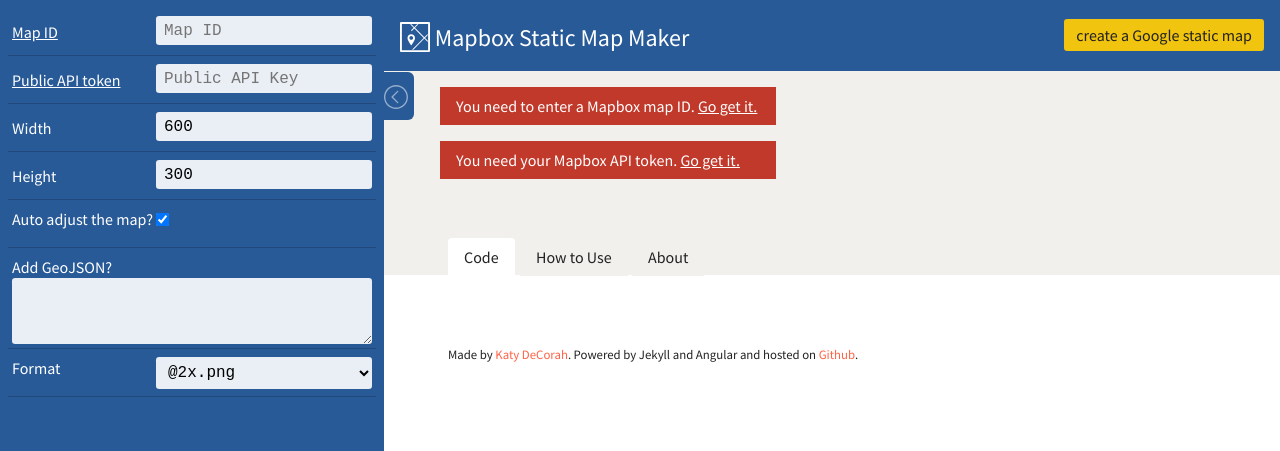
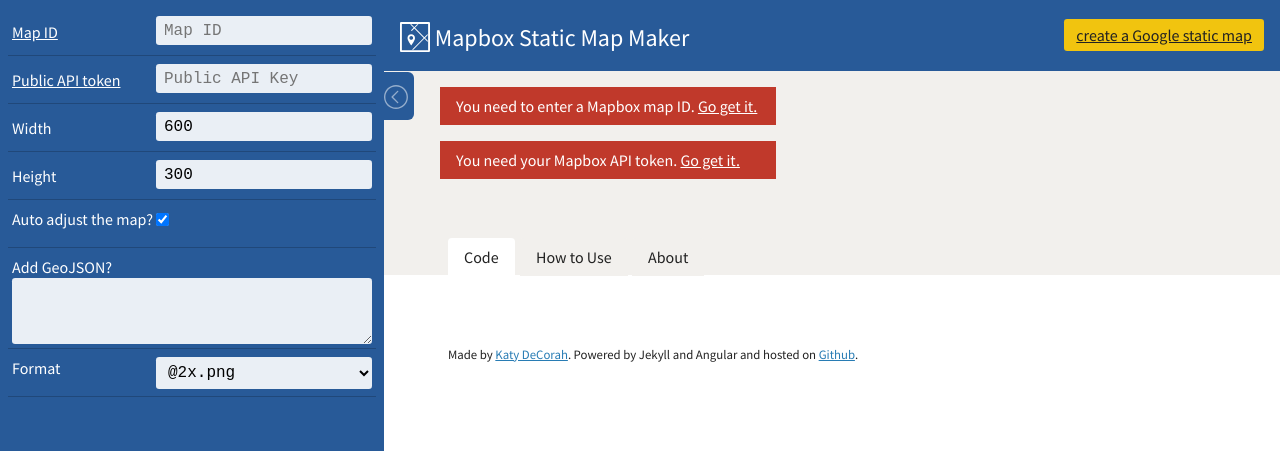
Before and after one commit to katydecorah/staticmapmaker, a Jekyll site: the page built from mapbox.html, in a window 1280 px wide. Shown: the top 451 px of the page. Built offline with Jekyll 4.4.1, drawn with Linux system fonts in a browser that asks for light colours; nearby versions of some CDN libraries; some web fonts are replaced.

Commit message:
fixes color contrast

```diff
--- a/css/lib/_type.scss
+++ b/css/lib/_type.scss
@@ -28,9 +28,11 @@
 }
 
 a {
-  text-decoration: none;
   color: $link-color;
-  &:hover { color: lighten($link-color,10%);}
+  &:hover {
+    color: lighten($link-color,10%);
+    text-decoration: none;
+  }
 }
 code, pre {
   font-family: $monoFontFamily;
--- a/css/lib/_vars.scss
+++ b/css/lib/_vars.scss
@@ -9,5 +9,4 @@
 $control-inner:   darken($bg-dark,5%);
 $sansFontFamily:  'Source Sans Pro', sans-serif;
 $monoFontFamily:  'Oxygen Mono', 'Courier New', monospace;
-$link-color:      #98c0ff;
-$link-color:      tomato;
+$link-color:      #287cb4;
```
Also changed, not shown: css/main.css, 2 other files.
